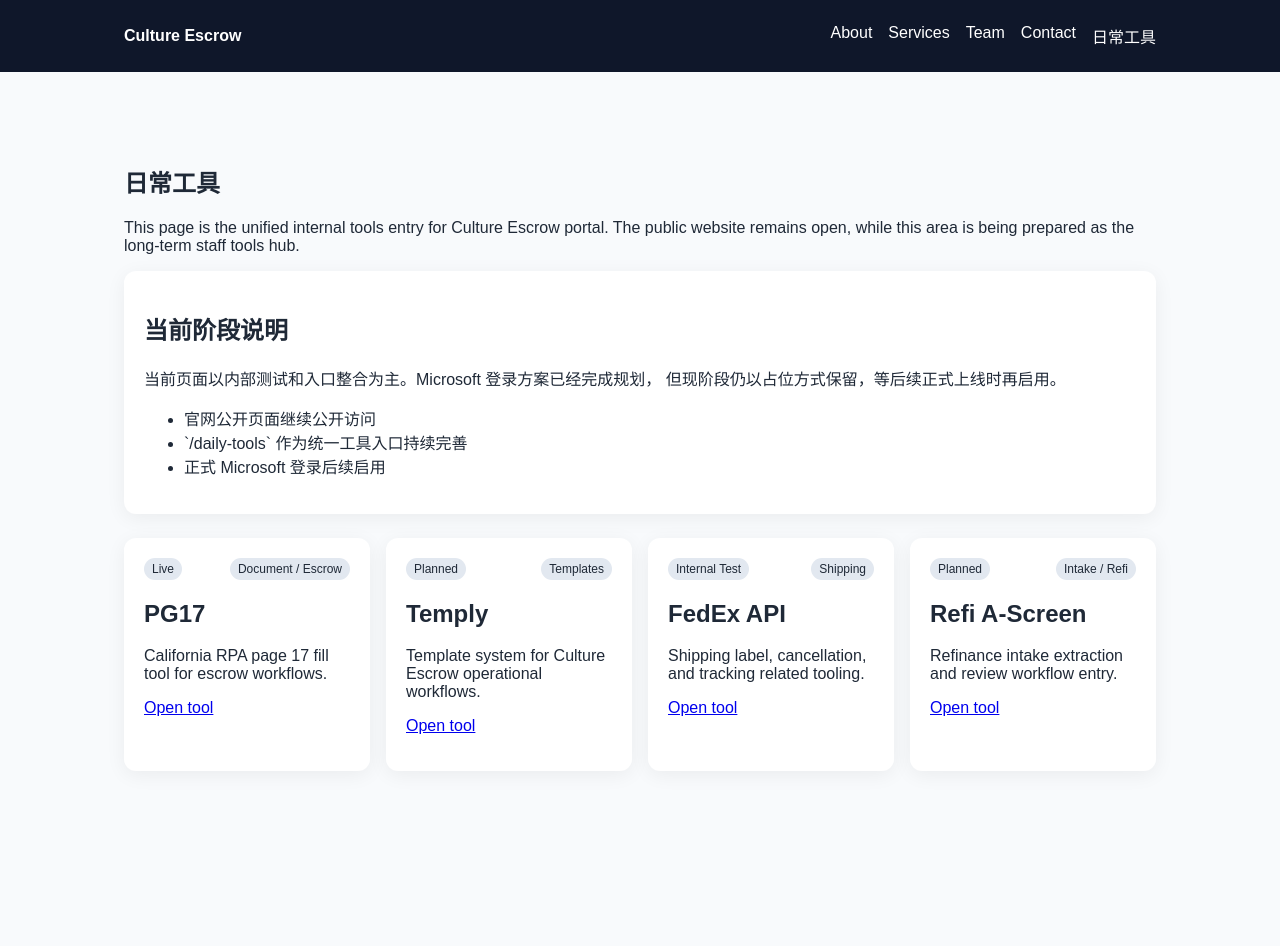
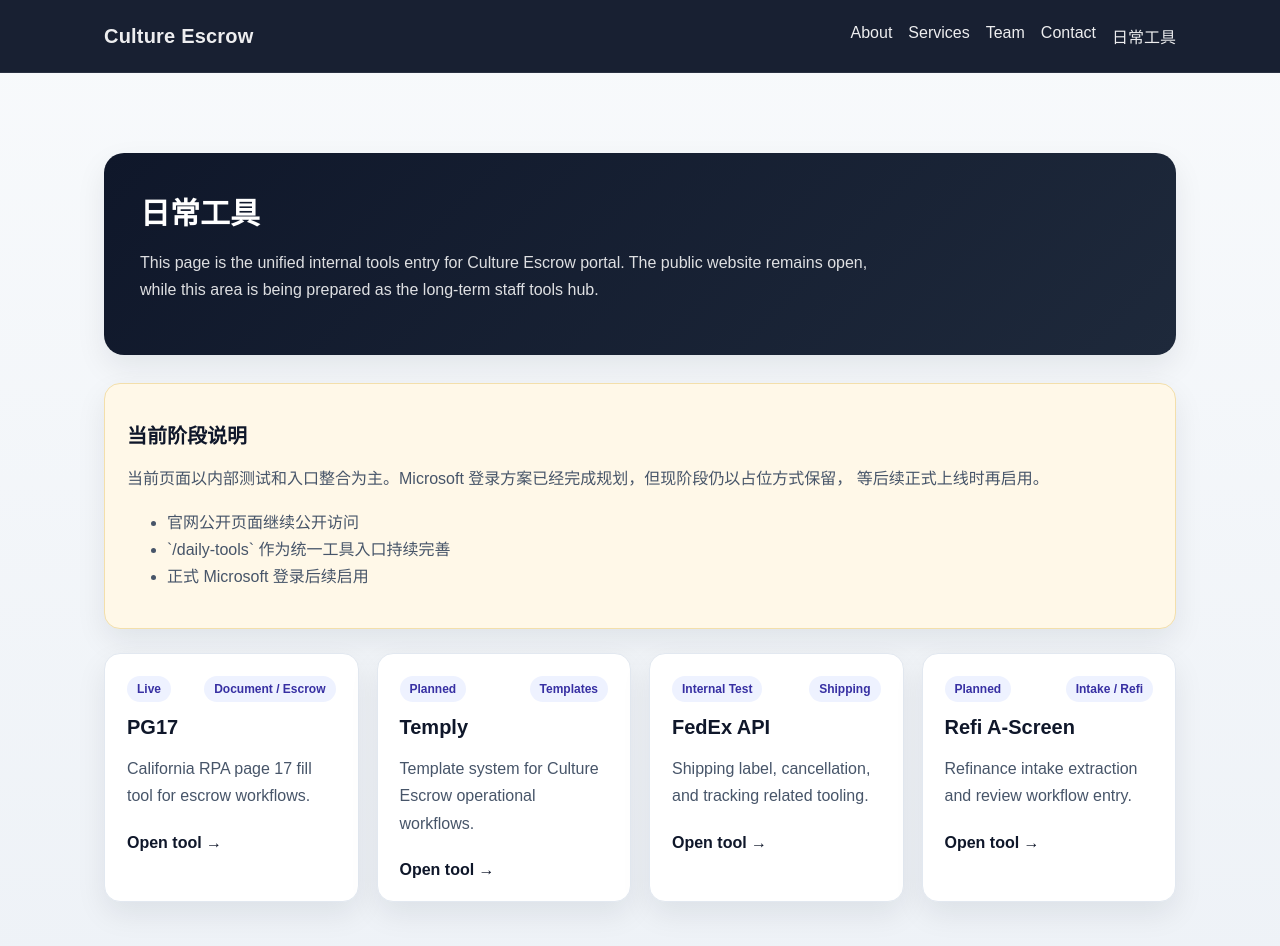
Before and after one commit to yudonghu/culture-escrow-site, a Next.js app: page /daily-tools in a window 1280 px wide. Shown: the top 946 px of the page. Before the commit the page ends 843 px from the top, so only its background shows below. Built offline with nearby package versions, Linux system fonts and the light colour scheme.

Commit message:
feat: PR11 unify portal visual style for home and daily-tools

```diff
--- a/app/daily-tools/page.tsx
+++ b/app/daily-tools/page.tsx
@@ -3,18 +3,19 @@ import { tools } from '@/data/tools'
 export default function DailyToolsPage() {
   return (
     <section className="hero">
-      <h1>日常工具</h1>
-      <p>
-        This page is the unified internal tools entry for Culture Escrow portal.
-        The public website remains open, while this area is being prepared as the long-term
-        staff tools hub.
-      </p>
+      <div className="hero-panel">
+        <h1 className="section-title">日常工具</h1>
+        <p>
+          This page is the unified internal tools entry for Culture Escrow portal. The public
+          website remains open, while this area is being prepared as the long-term staff tools hub.
+        </p>
+      </div>
 
-      <div className="card" style={{ marginBottom: 24 }}>
+      <div className="card info-panel" style={{ marginBottom: 24 }}>
         <h2>当前阶段说明</h2>
         <p>
-          当前页面以内部测试和入口整合为主。Microsoft 登录方案已经完成规划，
-          但现阶段仍以占位方式保留，等后续正式上线时再启用。
+          当前页面以内部测试和入口整合为主。Microsoft 登录方案已经完成规划，但现阶段仍以占位方式保留，
+          等后续正式上线时再启用。
         </p>
         <ul>
           <li>官网公开页面继续公开访问</li>
@@ -26,15 +27,13 @@ export default function DailyToolsPage() {
       <div className="card-grid">
         {tools.map((tool) => (
           <div key={tool.name} className="card">
-            <div style={{ display: 'flex', justifyContent: 'space-between', alignItems: 'center', gap: 12 }}>
+            <div className="badge-row">
               <span className="badge">{tool.status}</span>
               <span className="badge">{tool.category}</span>
             </div>
             <h2>{tool.name}</h2>
             <p>{tool.desc}</p>
-            <p>
-              <a href={tool.href}>Open tool</a>
-            </p>
+            <a className="cta-link" href={tool.href}>Open tool →</a>
           </div>
         ))}
       </div>
--- a/app/globals.css
+++ b/app/globals.css
@@ -1,12 +1,126 @@
 * { box-sizing: border-box; }
-body { margin: 0; font-family: Arial, sans-serif; color: #1f2937; background: #f8fafc; }
-.container { max-width: 1080px; margin: 0 auto; padding: 24px; }
-.site-header { background: #0f172a; color: white; }
-.nav { display: flex; align-items: center; justify-content: space-between; gap: 16px; }
-.nav nav { display: flex; gap: 16px; flex-wrap: wrap; }
-.nav a { color: white; text-decoration: none; }
-.brand { font-weight: 700; }
-.hero { padding: 48px 0; }
-.card-grid { display: grid; grid-template-columns: repeat(auto-fit, minmax(240px, 1fr)); gap: 16px; }
-.card { background: white; border-radius: 12px; padding: 20px; box-shadow: 0 4px 20px rgba(0,0,0,0.06); }
-.badge { display: inline-block; font-size: 12px; padding: 4px 8px; border-radius: 999px; background: #e2e8f0; }
+:root {
+  --bg: #f8fafc;
+  --surface: #ffffff;
+  --text: #0f172a;
+  --muted: #475569;
+  --line: #e2e8f0;
+  --brand: #0f172a;
+  --accent: #c89b3c;
+  --shadow: 0 12px 30px rgba(15, 23, 42, 0.08);
+}
+body {
+  margin: 0;
+  font-family: Arial, sans-serif;
+  color: var(--text);
+  background: linear-gradient(180deg, #f8fafc 0%, #eef2f7 100%);
+}
+.container {
+  max-width: 1120px;
+  margin: 0 auto;
+  padding: 24px;
+}
+.site-header {
+  background: rgba(15, 23, 42, 0.96);
+  color: white;
+  border-bottom: 1px solid rgba(255,255,255,0.08);
+  position: sticky;
+  top: 0;
+  z-index: 10;
+}
+.nav {
+  display: flex;
+  align-items: center;
+  justify-content: space-between;
+  gap: 16px;
+  min-height: 72px;
+}
+.nav nav {
+  display: flex;
+  gap: 16px;
+  flex-wrap: wrap;
+}
+.nav a {
+  color: white;
+  text-decoration: none;
+  opacity: 0.92;
+}
+.nav a:hover { opacity: 1; }
+.brand {
+  font-weight: 700;
+  font-size: 20px;
+  letter-spacing: 0.2px;
+}
+.hero {
+  padding: 56px 0 40px;
+}
+.hero-panel {
+  background: linear-gradient(135deg, rgba(15,23,42,1) 0%, rgba(30,41,59,1) 100%);
+  color: white;
+  border-radius: 20px;
+  padding: 36px;
+  box-shadow: var(--shadow);
+  margin-bottom: 28px;
+}
+.hero-panel p {
+  color: rgba(255,255,255,0.86);
+  max-width: 760px;
+  line-height: 1.7;
+}
+.section-title {
+  margin: 0 0 8px;
+  font-size: 30px;
+}
+.section-subtitle {
+  margin: 0;
+  color: var(--muted);
+  line-height: 1.7;
+}
+.card-grid {
+  display: grid;
+  grid-template-columns: repeat(auto-fit, minmax(240px, 1fr));
+  gap: 18px;
+}
+.card {
+  background: var(--surface);
+  border-radius: 16px;
+  padding: 22px;
+  box-shadow: var(--shadow);
+  border: 1px solid var(--line);
+}
+.card h2 {
+  margin-top: 14px;
+  margin-bottom: 10px;
+  font-size: 20px;
+}
+.card p, .card li {
+  color: var(--muted);
+  line-height: 1.7;
+}
+.badge {
+  display: inline-block;
+  font-size: 12px;
+  padding: 6px 10px;
+  border-radius: 999px;
+  background: #eef2ff;
+  color: #3730a3;
+  font-weight: 600;
+}
+.badge-row {
+  display: flex;
+  justify-content: space-between;
+  align-items: center;
+  gap: 12px;
+  flex-wrap: wrap;
+}
+.cta-link {
+  display: inline-block;
+  margin-top: 8px;
+  text-decoration: none;
+  color: var(--brand);
+  font-weight: 700;
+}
+.info-panel {
+  background: #fff8e8;
+  border: 1px solid #f3dfab;
+}
```
Also changed, not shown: app/page.tsx (+17 -14 lines), 1 other file (tests, documents, lock files or other folders).
